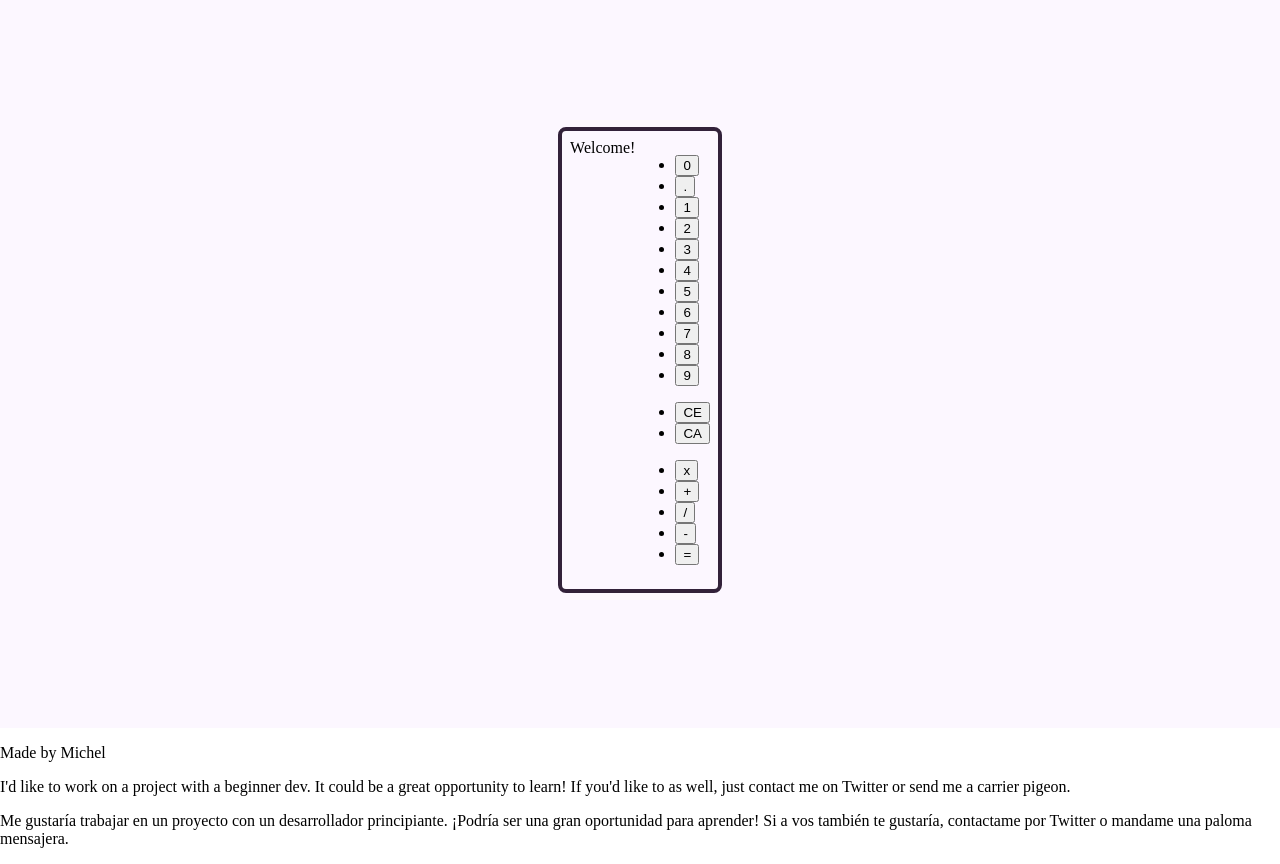
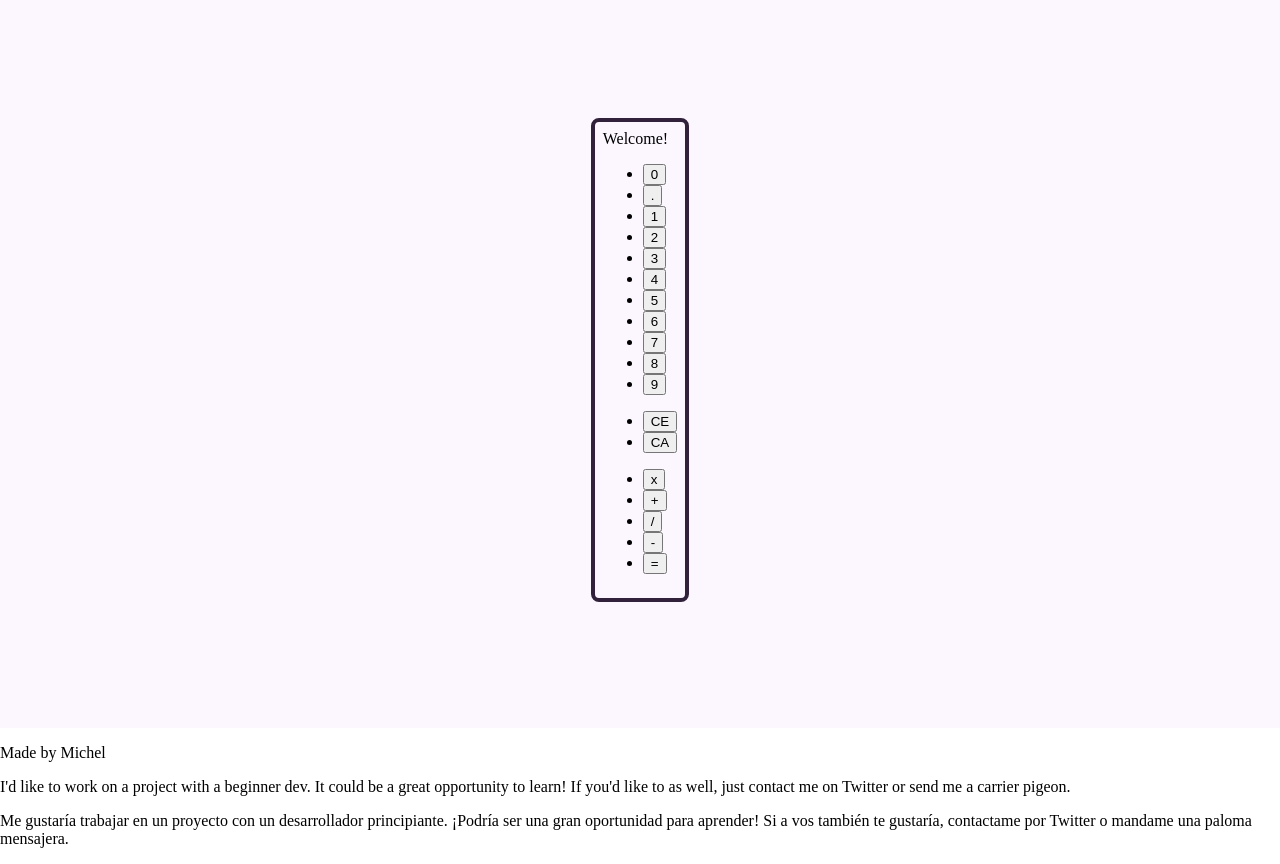
Before and after one commit to It-is-Michel/the-calculator-of-calculations, a plain HTML site: page index.html in a window 1280 px wide. Shown: the part 72-936 px from the top of the page. Drawn offline with Linux system fonts and the light colour scheme.

Commit message:
feat: Organize display and buttons inside the calculator

```diff
--- a/styles.css
+++ b/styles.css
@@ -63,4 +63,6 @@ body {
   border-radius: 0.5rem;
   padding: 0.5rem;
   display: inline-flex;
+  flex-direction: column;
+  align-items: stretch;
 }
```
